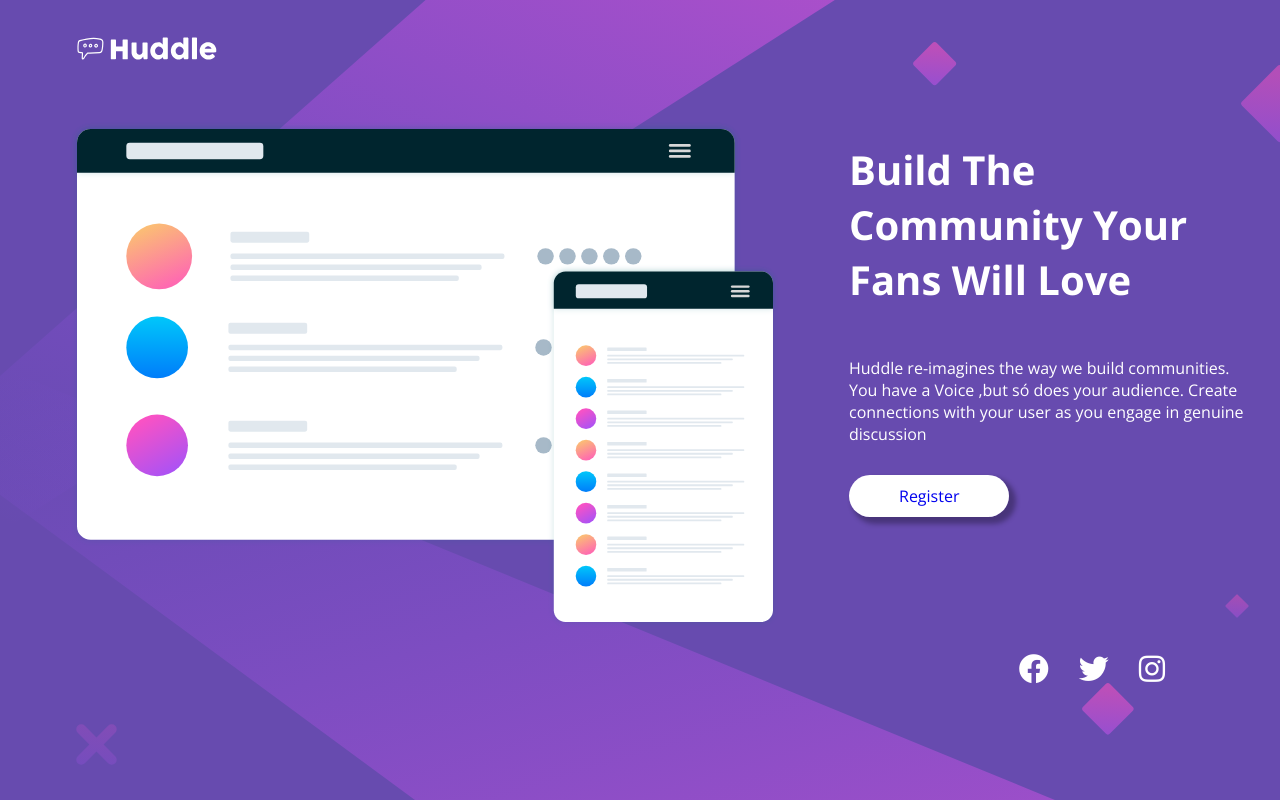
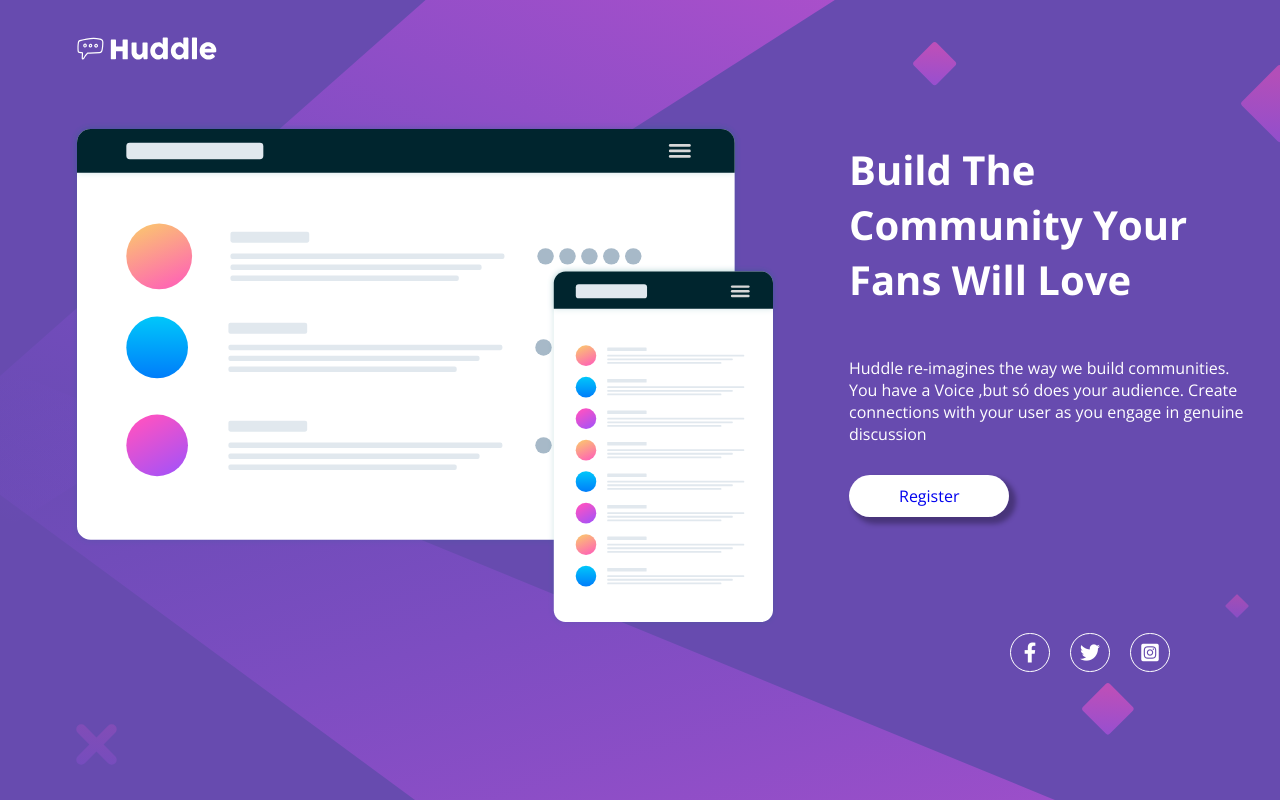
Before and after one commit to Renehygor/Quest-HTML-CSS-avancado, a plain HTML site: page index.html in a window 1280 px wide. Drawn offline with nearby package versions, Linux system fonts and the light colour scheme.

Commit message:
Desafio frontend mentor

```diff
--- a/index.html
+++ b/index.html
@@ -12,14 +12,12 @@
   <link rel="stylesheet" href="./src/css/responsivo.css">
 
   <link rel="preconnect" href="https://fonts.googleapis.com">
-  <link rel="preconnect" href="https://fonts.gstatic.com" crossorigin>
-  <link href="https://fonts.googleapis.com/css2?family=Open+Sans:ital,wght@0,300..800;1,300..800&display=swap"
-    rel="stylesheet">
-  <link
-    href="https://fonts.googleapis.com/css2?family=Open+Sans:ital,wght@0,300..800;1,300..800&family=Poppins:ital,wght@0,100;0,200;0,300;0,400;0,500;0,600;0,700;0,800;0,900;1,100;1,200;1,300;1,400;1,500;1,600;1,700;1,800;1,900&display=swap"
-    rel="stylesheet">
+    <link rel="preconnect" href="https://fonts.gstatic.com" crossorigin>
+    <link
+      href="https://fonts.googleapis.com/css2?family=Open+Sans:ital,wght@0,300..800;1,300..800&family=Poppins:ital,wght@0,100;0,200;0,300;0,400;0,500;0,600;0,700;0,800;0,900;1,100;1,200;1,300;1,400;1,500;1,600;1,700;1,800;1,900&display=swap"
+      rel="stylesheet">
 
-  <link rel="stylesheet" href="https://cdnjs.cloudflare.com/ajax/libs/font-awesome/5.15.4/css/all.min.css" />
+    <link rel="stylesheet" href="https://cdnjs.cloudflare.com/ajax/libs/font-awesome/5.15.4/css/all.min.css" />
 
   <title>Frontend Mentor | Huddle landing page with single introductory section</title>
   </style>
@@ -57,13 +55,15 @@
     <footer class="footer">
 
       <ul>
-
-        <li><i class="fab fa-facebook"></i></li>
-
+        <a href="/">
+        <li><i class="fab fa-facebook-f"></i></li>
+      </a>
+      <a href="/">
         <li><i class="fab fa-twitter"></i></li>
-
-        <li><i class="fab fa-instagram"></i></li>
-
+      </a>
+      <a href="/">
+        <li><i class="fab fa-instagram-square"></i></li>
+      </a>
       </ul>
 
     </footer>
--- a/src/css/estilos.css
+++ b/src/css/estilos.css
@@ -38,6 +38,8 @@ html {
     background-color: #fff;
     padding: 10px 50px;
     box-shadow: 5px 5px 5px 2px rgba(0, 0, 0, 0.3);
+
+
 }
 
 .conteudo-principal .info a:hover {
@@ -57,13 +59,18 @@ html {
     margin-right: 100px;
 
 }
-
-.footer ul li {
-    padding: 15px;
+.footer ul a{
+    display: flex;
+    justify-content: center;
+    margin: 0 10px;
+    font-size: 20px;
+    border: 1px solid #fff;
+    border-radius: 50px;
+    padding: 5px;
+    width: 40px;
+    color: #fff;
 }
-
-.footer ul li:hover {
+.footer ul a:hover{
+    border: 1px solid hsl(300, 69%, 71%);
     color: hsl(300, 69%, 71%);
-    transition: 0.3s;
-    cursor: pointer;
 }
```
